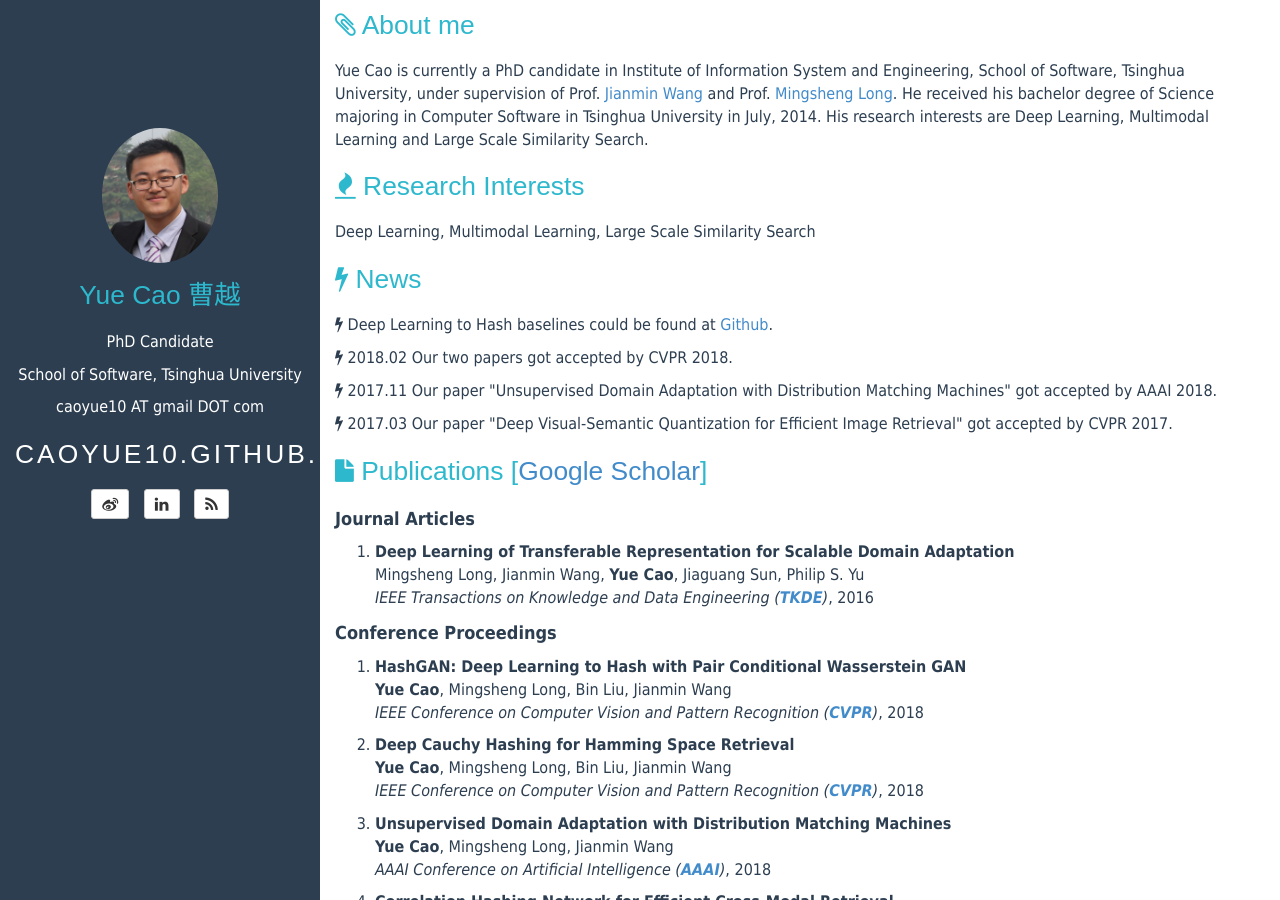
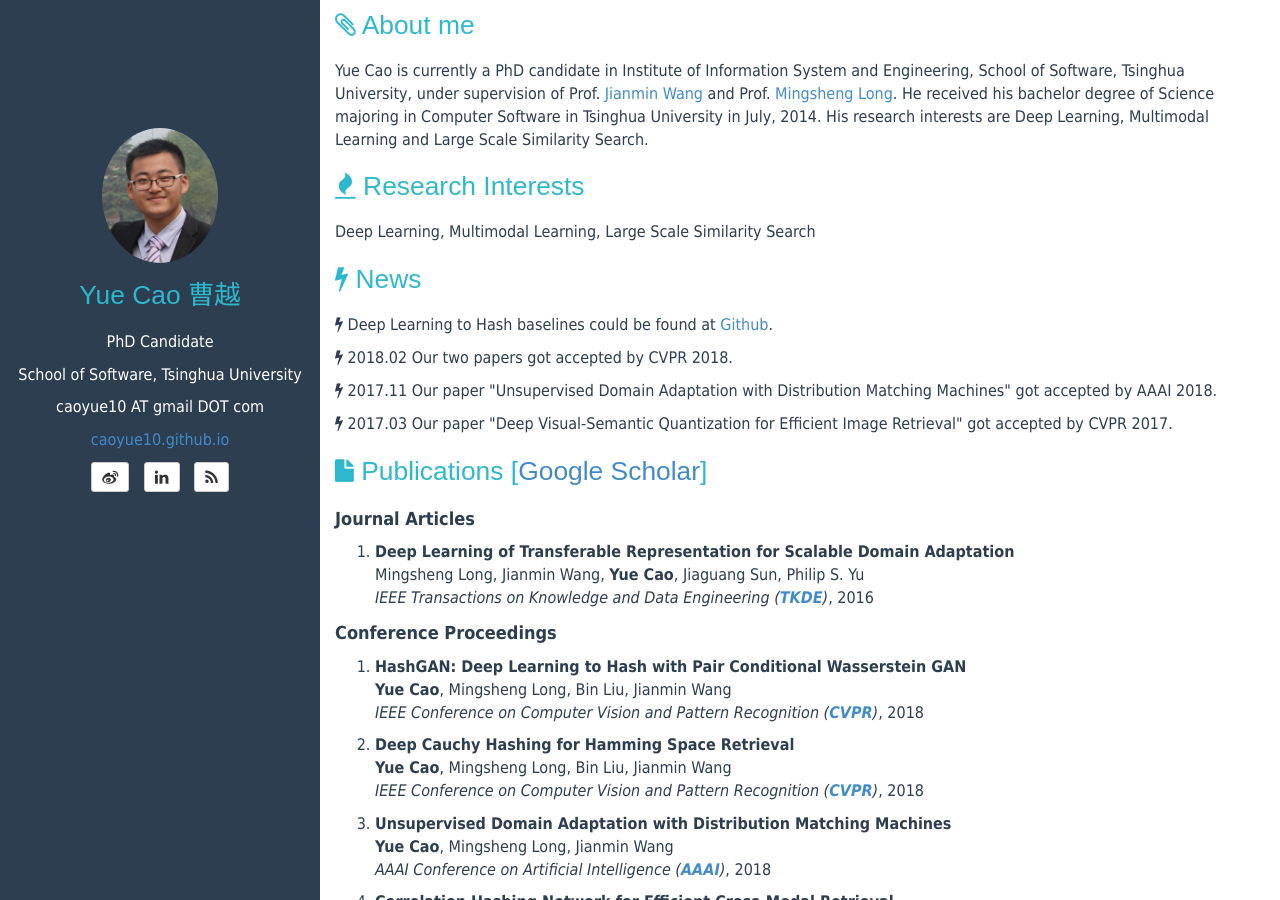
Before and after one commit to caoyue10/caoyue10.github.io, a Jekyll site: the page built from index.html, in a window 1280 px wide and 900 px high. Built offline with Jekyll 4.4.1, drawn with Linux system fonts in a browser that asks for light colours; the list of posts is cut into pages by our own code.

Commit message:
Update sidebar.html

```diff
--- a/_includes/sidebar.html
+++ b/_includes/sidebar.html
@@ -8,9 +8,7 @@
     <!--<div class="text-center"><a href="http://www.thss.tsinghua.edu.cn/">School of Software</a>, <a href="http://www.tsinghua.edu.cn/publish/newthu/index.html">Tsinghua University</a></div>-->
     <p class="text-center">School of Software, Tsinghua University</p>
     <p class="text-center">caoyue10 AT gmail DOT com</p>
-    <h2 class="title">
-        <a href="{{ site.BASE_PATH }}/">{{ site.title }}</a>
-    </h2>
+    <p class="text-center"><a href="{{ site.BASE_PATH }}/">{{ site.title }}</a></p>
 </header>
 
 {% if site.author.bio %}
```
